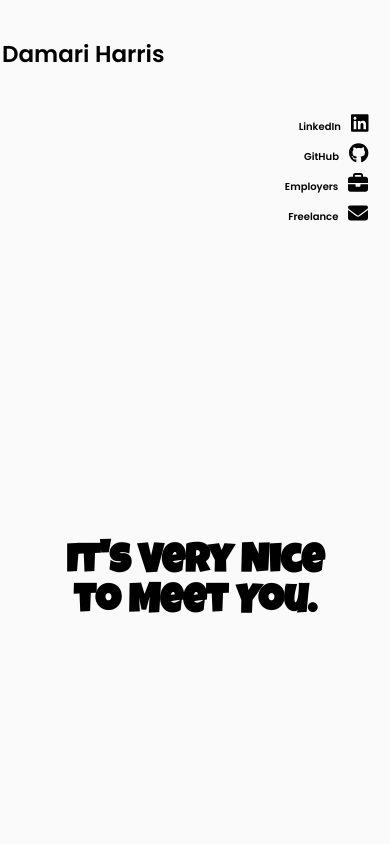
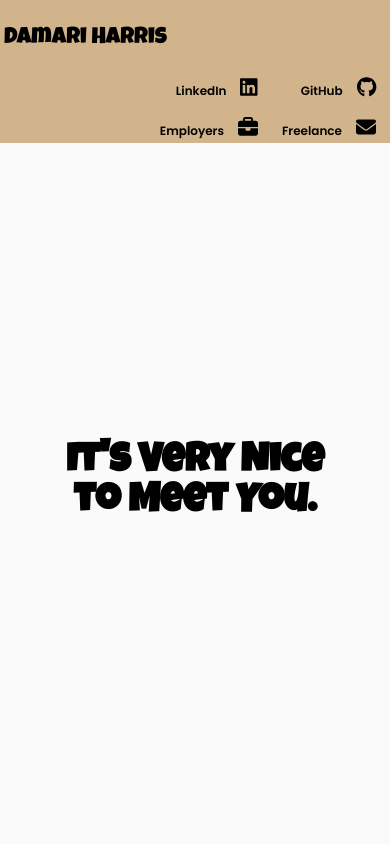
Before and after one commit to dtharris95/damari-harris-portfolio, a React (Create React App) app: page / in a window 390 px wide. Shown: the top 844 px of the page. Built offline with nearby package versions, Linux system fonts and the light colour scheme.

Commit message:
Update index.scss - navbar

```diff
--- a/src/components/Navbar/index.scss
+++ b/src/components/Navbar/index.scss
@@ -1,32 +1,38 @@
+* {
+    box-sizing: border-box;
+}
+
 body {
     margin: 0;
     background-color: rgba(245, 245, 245, 0.479);
 }
 
-.nav-bar {
+.navbar {
     overflow: hidden;
     background: tan;
 
-    h1 {
-        position: absolute;
-        padding: 0 20px;
-        font-family: 'Luckiest Guy', cursive;
-        font-weight: lighter;
+    icon {
+        float: right;
     }
 
     ul {
-        height: 100%;
+        padding-top: 1%;
+        position: relative;
+        margin: auto;
         text-align: right;
         list-style: none;
-        position: relative;
-        margin-right: 2%;
-        margin: 3px;
+        display: grid;
+        grid-template-columns: auto auto;
+        gap: 16px;
+        float: right;
 
         li {
+            align-items: right;
             a {
                 font-size: 20px;
-                padding: 10px;
-                margin-right: 0.5%;
+                padding: 7px;
+                margin: 7px;
+                // margin-right: 0.5%;
 
                 &:hover svg {
                     color: gray;
@@ -38,7 +44,10 @@ body {
 
 .nav-title {
     font-size: 35px;
-    margin: 45px 2px;
+    float: left;
+    font-family: 'Luckiest Guy', cursive;
+    font-weight: lighter;
+    padding-left: 1%;
 }
 
 .nav-links {
@@ -50,28 +59,30 @@ body {
         margin: 0;
     }
 
-    .nav-bar {
+    .navbar {
         overflow: hidden;
-        display: flex;
-        flex-direction: column;
+        background: tan;
+
+        ul {
+            padding-top: 1%;
+            position: relative;
+            margin: auto;
+            text-align: right;
+            list-style: none;
+            display: grid;
+            grid-template-columns: auto auto;
+            gap: 10px;
+            float: right;
+        }
     }
 
     .nav-title {
         font-size: 23px;
-        margin: 37px 2px;
-        // width: 10%;
+        padding-top: 2%;
     }
 
     .nav-links {
-        font-size: 10px;
-    }
-
-    ul {
-        height: 100%;
-        text-align: right;
-        list-style: none;
-        position: relative;
-        margin-right: 3%;
+        font-size: 12px
     }
 
     a {
@@ -79,8 +90,4 @@ body {
         padding: 10px;
     }
 
-    a:hover svg {
-        color: gray;
-    }
-
 }
```
